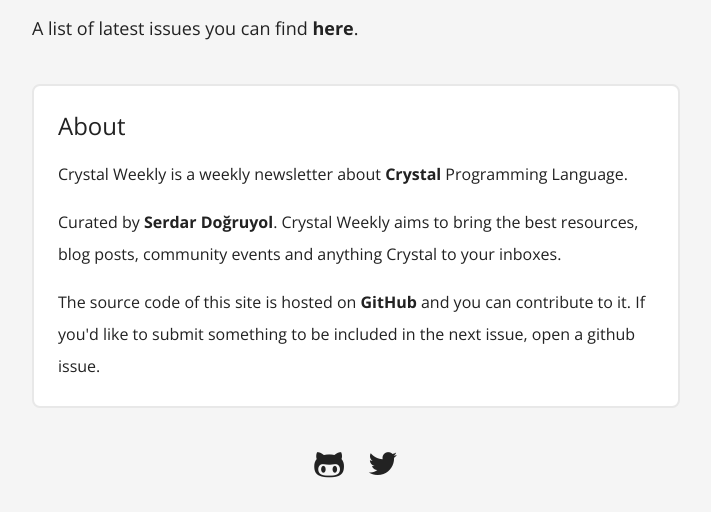
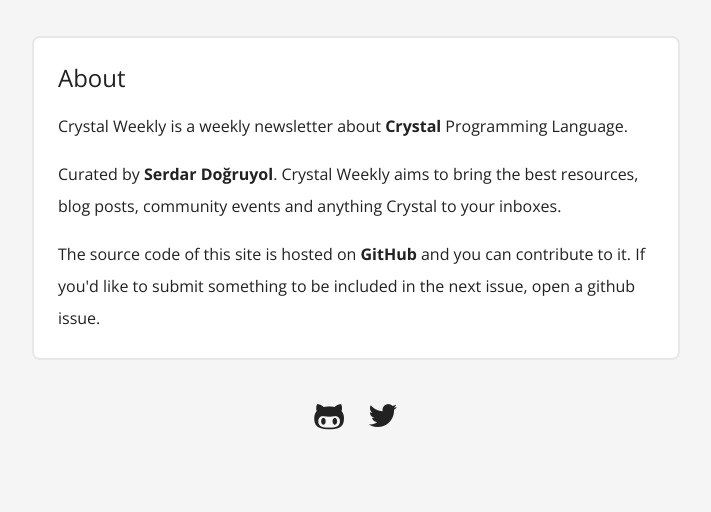
Before and after one commit to sdogruyol/crystal-weekly, a Jekyll site: the page built from index.html, in a window 1280 px wide, cut to the strip 388-900 px from the top of the page. Shown: the whole strip, without its empty margins (284-995 px from the left). Built offline with Jekyll 4.4.1, drawn with Linux system fonts in a browser that asks for light colours; a script that is not in the unit is left out.

Commit message:
Remove outdated information about latest issues from index.html

```diff
--- a/index.html
+++ b/index.html
@@ -21,10 +21,6 @@
       </div>
     </form>
   </div>
-  <div class="cw-height-16"></div>
-  <div class="cw-font-18">
-     A list of latest issues you can find <a href="http://us11.campaign-archive1.com/home/?u=d644228761eb9a81e877365cc&id=764dae5f03" class="cw-link" target="_blank">here</a>.
-  </div>
   <div class="cw-height-40"></div>
   <div class="cw-white-background">
     <div class="cw-font-24">About</div>
```
